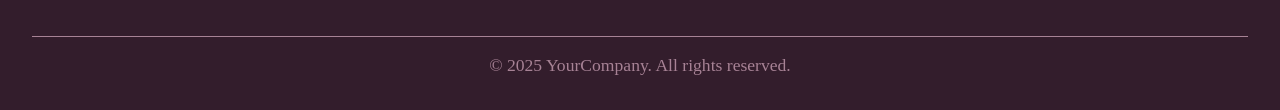
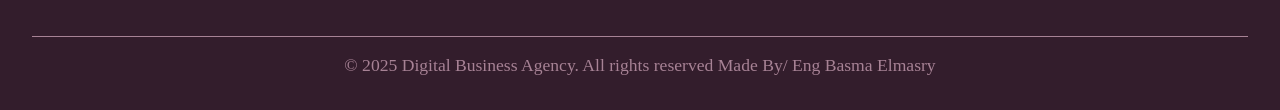
Before and after one commit to EngBasmaa/-Digital-Business-Agency-iti-frontendproject, a plain HTML site: page index.html in a window 1280 px wide. Shown: the part 5060-5170 px from the top of the page. Drawn offline with Linux system fonts and the light colour scheme.

Commit message:
small updates in footer

```diff
--- a/index.html
+++ b/index.html
@@ -361,7 +361,7 @@
         </div>
 
         <div class="footer-bottom">
-            <p>&copy; 2025 YourCompany. All rights reserved.</p>
+            <p>&copy; 2025 Digital Business Agency. All rights reserved Made By/ Eng Basma Elmasry</p>
         </div>
     </footer>
 
```
Also changed, not shown: 1 other file.
